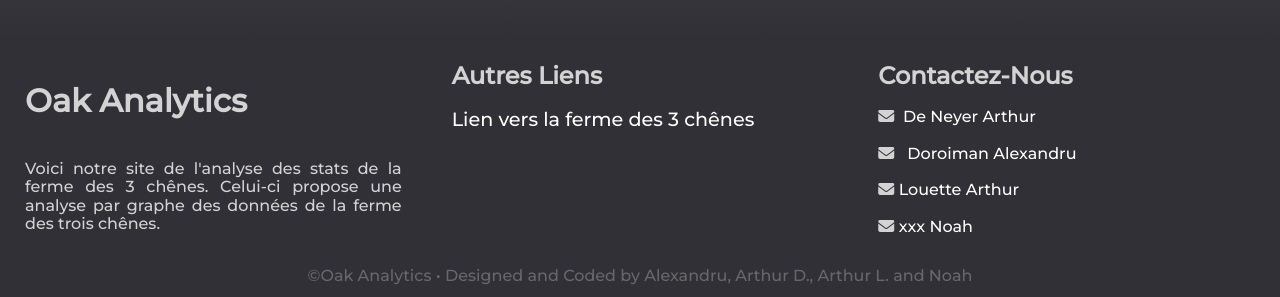
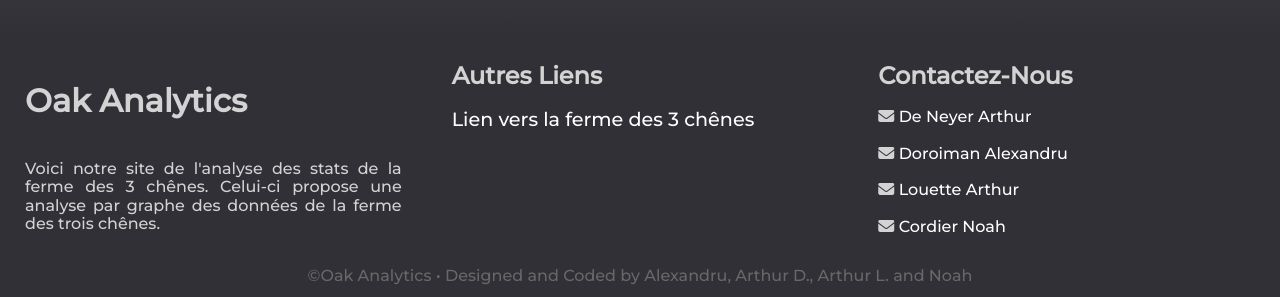
Before and after one commit to GaecKo/P2_Vincent_9, a Flask app: page /home in a window 1280 px wide. Shown: the part 747-1044 px from the top of the page. Run offline with Flask 2, Linux system fonts and the light colour scheme; some libraries are stand-ins or nearby versions.

Commit message:
Modifications HTML

```diff
--- a/flaskr/templates/base.html
+++ b/flaskr/templates/base.html
@@ -49,19 +49,19 @@
                     Contactez-Nous
                 </h2> <br>
                 <div class="contact">
-                  <span><i class="fas fa-envelope"></i> &nbsp;<a href="mailto:arthur.deneyer@student.uclouvain.be">De Neyer Arthur</a> </span>
+                  <span><i class="fas fa-envelope"></i>&nbsp;<a href="mailto:arthur.deneyer@student.uclouvain.be">De Neyer Arthur</a> </span>
                   </div>
                   <br>
                   <div class="contact">
-                      <span><i class="fas fa-envelope"></i> &nbsp; <a href="mailto:alexandru.doroiman@student.uclouvain.be">Doroiman Alexandru</a>  </span>
+                      <span><i class="fas fa-envelope"></i>&nbsp;<a href="mailto:alexandru.doroiman@student.uclouvain.be">Doroiman Alexandru</a>  </span>
                   </div>
                   <br>
                   <div class="contact">
-                      <span><i class="fas fa-envelope"></i> <a href="mailto:arthur.louette@student.uclouvain.be">Louette Arthur</a> </span>
+                      <span><i class="fas fa-envelope"></i>&nbsp;<a href="mailto:arthur.louette@student.uclouvain.be">Louette Arthur</a> </span>
                   </div>
                   <br>
                   <div class="contact">
-                    <span><i class="fas fa-envelope"></i> <a href="mailto:noah.@student.uclouvain.be">xxx Noah</a> </span>
+                    <span><i class="fas fa-envelope"></i>&nbsp;<a href="mailto:noah.@student.uclouvain.be">Cordier Noah</a> </span>
                   </div>
             </div>
         </div>
```
